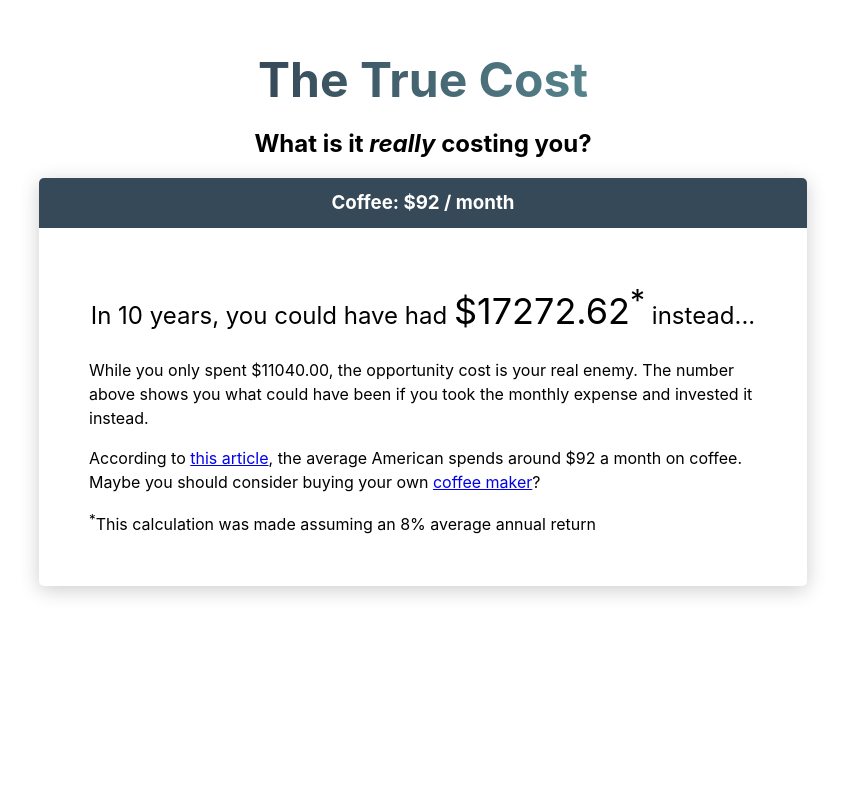
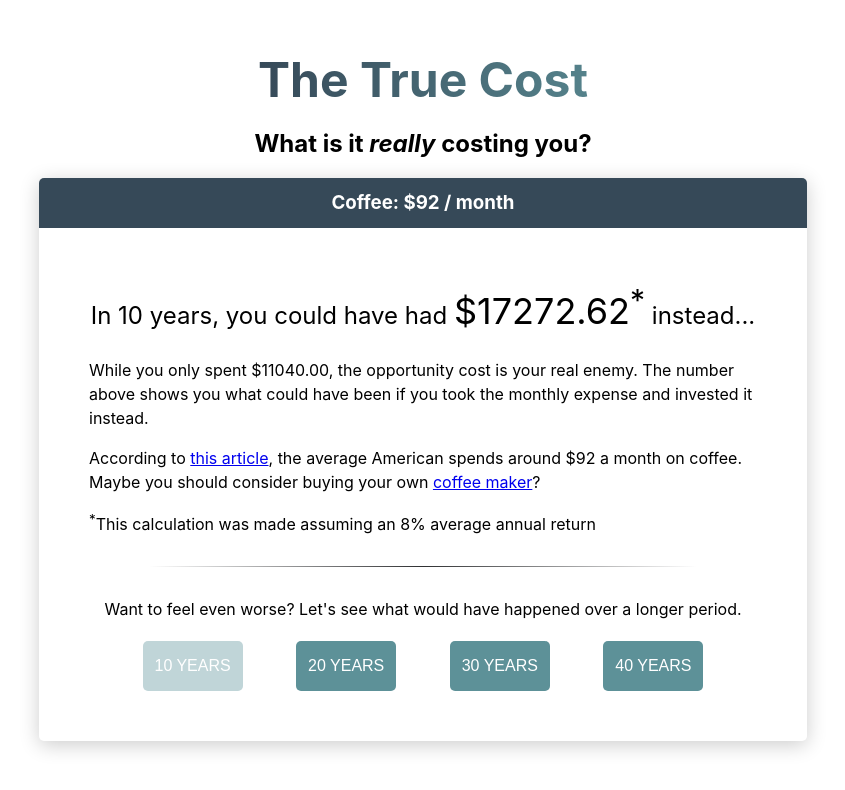
Before and after one commit to davidlamt/the-true-cost, a React (Create React App) app: page / in a window 1280 px wide. Both pictures are taken after a click on the button "COFFEE". Shown: the top 790 px of the page, without its empty margins (217-1062 px from the left). Built offline with nearby package versions, Linux system fonts and the light colour scheme.

Commit message:
Allow changing timeframe after selecting an expense

```diff
--- a/src/components/ExpenseDetails.tsx
+++ b/src/components/ExpenseDetails.tsx
@@ -6,6 +6,9 @@ import ReactMarkdown from 'react-markdown';
 
 import { ICommonExpense } from '../static/commonExpenses';
 import { calculateCompoundInterest } from '../utils';
+import { primaryButtonBase } from './styles';
+
+const timeframes = [10, 20, 30, 40];
 
 interface IExpenseDetailsProps {
   expense: ICommonExpense;
@@ -14,11 +17,11 @@ interface IExpenseDetailsProps {
 const ExpenseDetails: React.FunctionComponent<IExpenseDetailsProps> = ({
   expense,
 }: IExpenseDetailsProps) => {
-  const [timeframe] = useState(10);
+  const [selectedTimeframe, setSelectedTimeframe] = useState(10);
 
   const yearlyCost = expense.monthlyCost * 12;
-  const totalCost = (yearlyCost * timeframe).toFixed(2);
-  const totalOpportunityCost = calculateCompoundInterest(yearlyCost, timeframe).toFixed(2);
+  const totalCost = (yearlyCost * selectedTimeframe).toFixed(2);
+  const totalOpportunityCost = calculateCompoundInterest(yearlyCost, selectedTimeframe).toFixed(2);
 
   return (
     <div
@@ -34,7 +37,7 @@ const ExpenseDetails: React.FunctionComponent<IExpenseDetailsProps> = ({
           text-align: center;
         `}
       >
-        In {timeframe} years, you could have had{' '}
+        In {selectedTimeframe} years, you could have had{' '}
         <span
           css={css`
             font-size: 1.5em;
@@ -53,6 +56,50 @@ const ExpenseDetails: React.FunctionComponent<IExpenseDetailsProps> = ({
       <div>
         <sup>*</sup>This calculation was made assuming an 8% average annual return
       </div>
+      <div
+        css={css`
+          position: relative;
+          margin: 30px;
+          height: 1px;
+
+          &:before {
+            content: '';
+            position: absolute;
+            left: 5%;
+            width: 90%;
+            height: 1px;
+            background-image: linear-gradient(to right, transparent, rgb(48, 49, 51), transparent);
+          }
+        `}
+      ></div>
+      <div>
+        <div
+          css={css`
+            margin-bottom: 20px;
+            text-align: center;
+          `}
+        >
+          Want to feel even worse? Let&#39;s see what would have happened over a longer period.
+        </div>
+        <div
+          css={css`
+            display: flex;
+            justify-content: space-evenly;
+            flex-wrap: wrap;
+          `}
+        >
+          {timeframes.map((otherTimeframe) => (
+            <button
+              css={primaryButtonBase}
+              key={otherTimeframe}
+              onClick={() => setSelectedTimeframe(otherTimeframe)}
+              disabled={otherTimeframe === selectedTimeframe}
+            >
+              {otherTimeframe} Years
+            </button>
+          ))}
+        </div>
+      </div>
     </div>
   );
 };
--- a/src/components/MainCard.tsx
+++ b/src/components/MainCard.tsx
@@ -6,7 +6,6 @@ import { css, jsx } from '@emotion/core';
 import { ExpenseDetails } from './';
 
 import commonExpenses, { ICommonExpense } from '../static/commonExpenses';
-
 import { primaryButtonBase } from './styles';
 
 const MainCard: React.FunctionComponent = () => {
```
